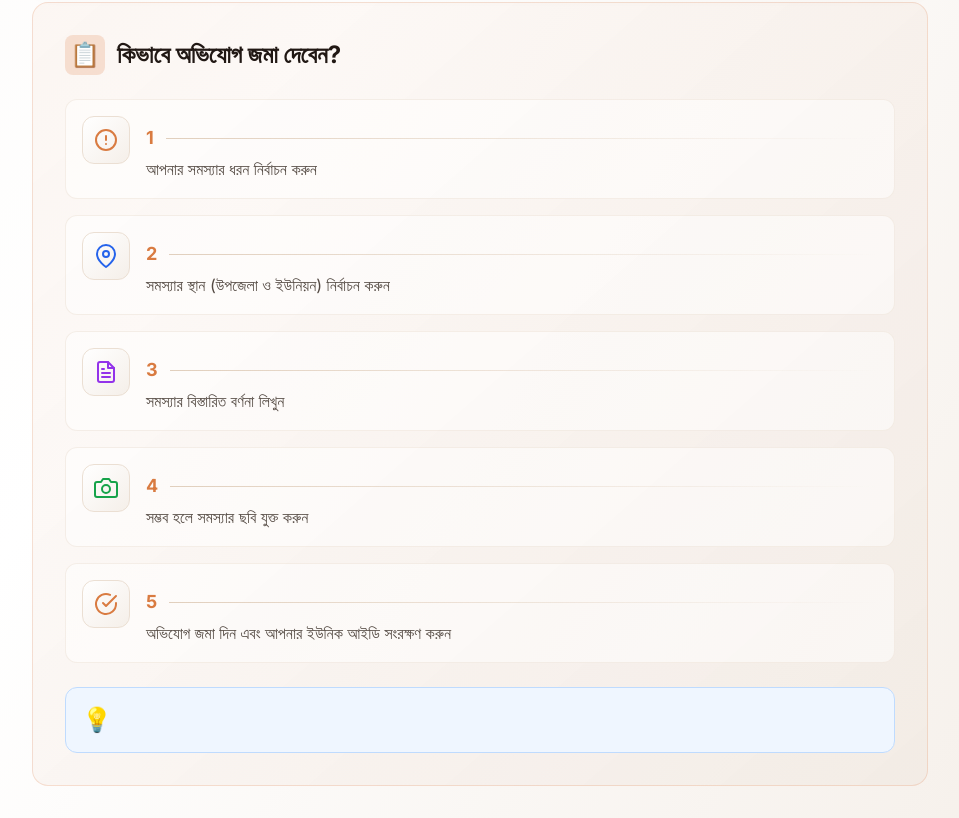
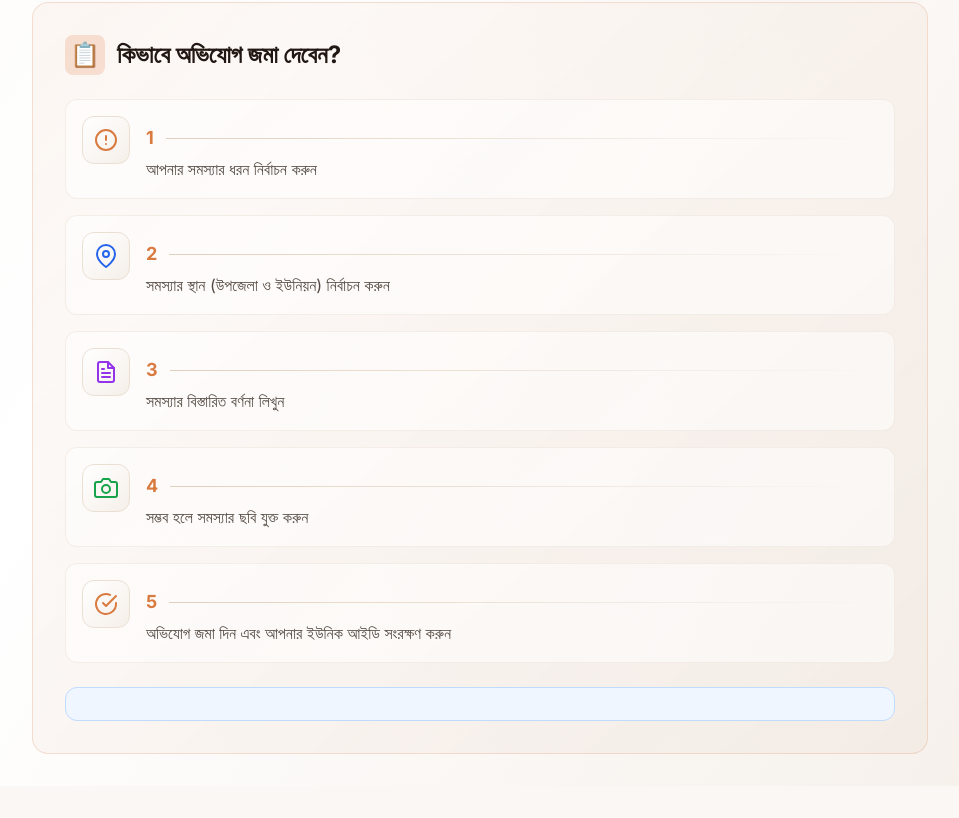
Before and after one commit to HubJourney123/somadha, a Next.js app: page /post-complaint in a window 1280 px wide. Shown: the part 1231-2049 px from the top of the page, without its empty margins (160-1119 px from the left). After the commit the page ends 2017 px from the top, so only its background shows below. Built offline with nearby package versions, Linux system fonts and the light colour scheme; no server answers.

Commit message:
Alhamdulillah

```diff
--- a/src/app/post-complaint/page.js
+++ b/src/app/post-complaint/page.js
@@ -150,10 +150,7 @@ export default function PostComplaintPage() {
                   transition={{ delay: 1.2 }}
                   className="mt-6 p-4 bg-blue-50 dark:bg-blue-900/20 rounded-xl border border-blue-200 dark:border-blue-800"
                 >
-                  <div className="flex items-start gap-3">
-                    <span className="text-2xl">💡</span>
 
-                  </div>
                 </motion.div>
               </div>
             </motion.div>
```
